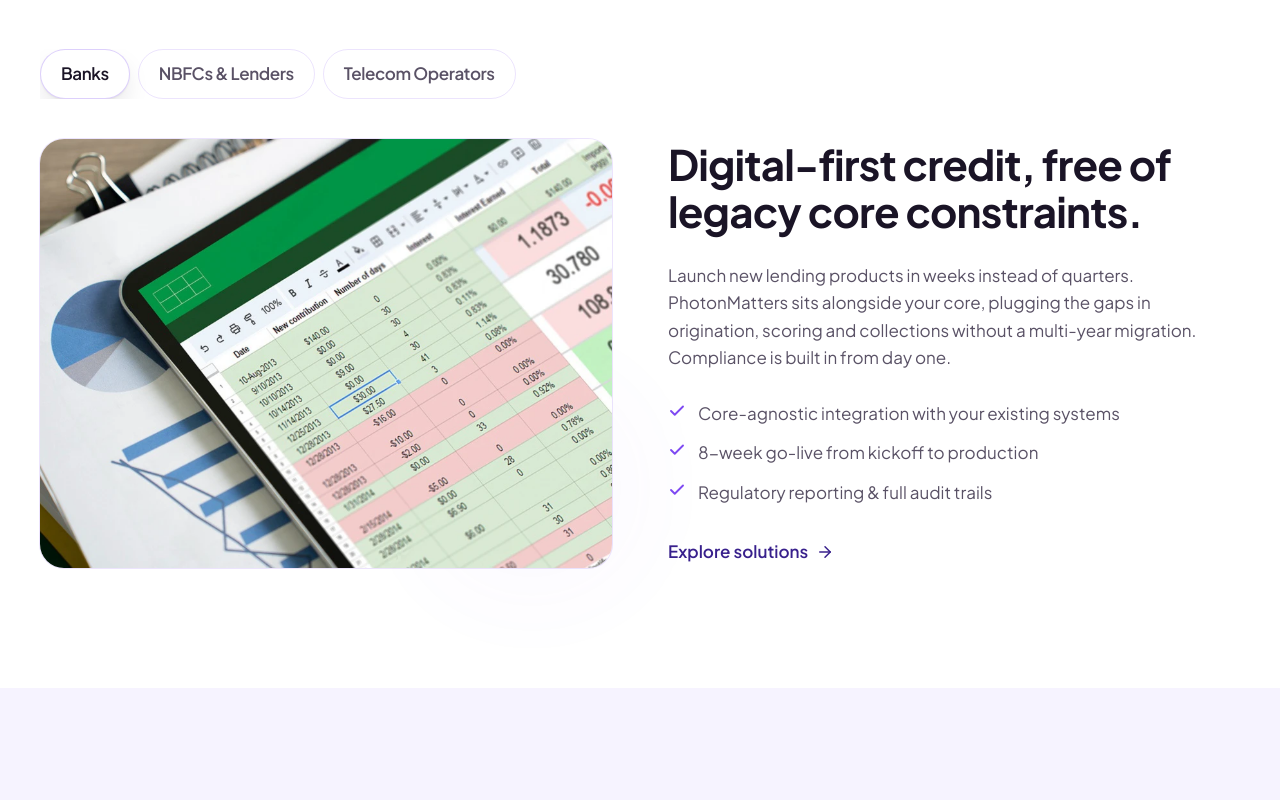
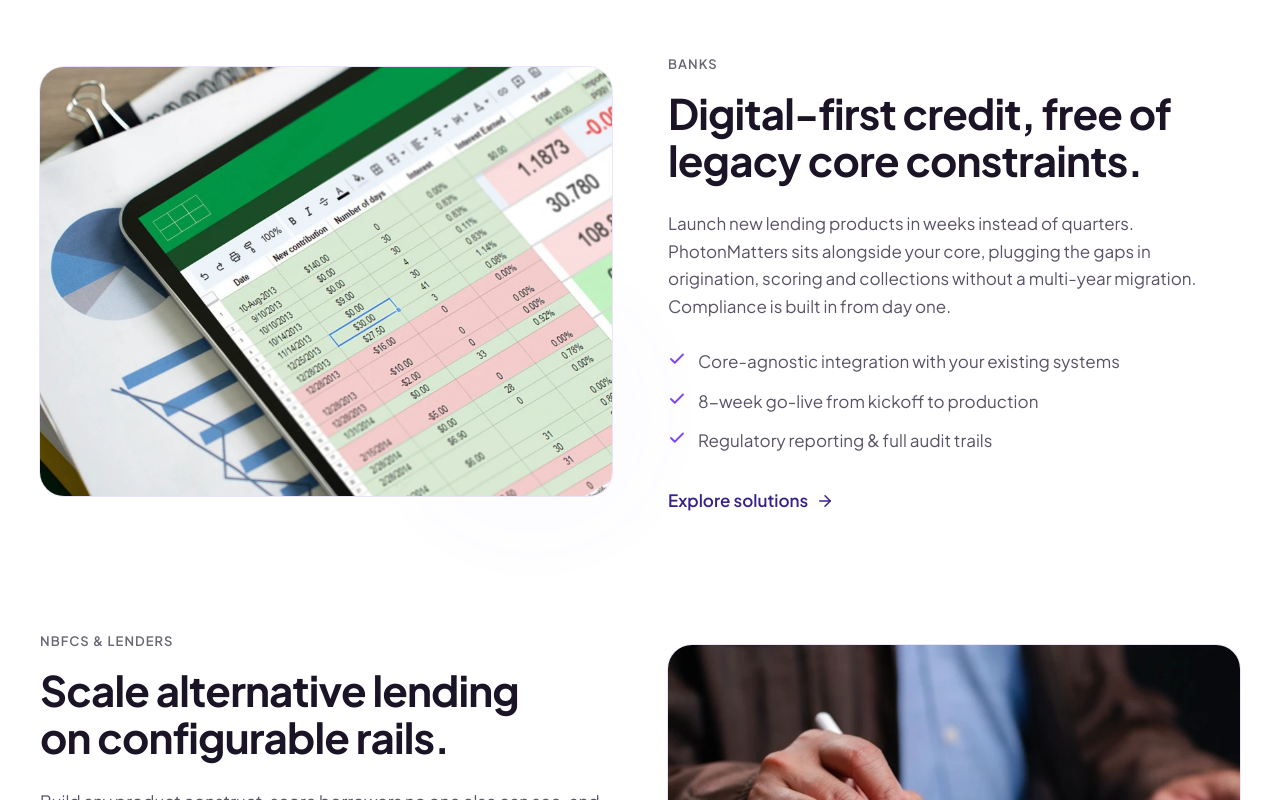
Before and after one commit to digibranders/photonmatters-26, a Next.js app: page /industries in a window 1280 px wide. Shown: the part 700-1500 px from the top of the page. Built offline with nearby package versions, Linux system fonts and the light colour scheme.

Commit message:
revert(industries): restore vertical alternating industry blocks (drop tab switcher), keeping current images

```diff
--- a/app/industries/page.tsx
+++ b/app/industries/page.tsx
@@ -1,8 +1,11 @@
+import Image from "next/image";
+import Link from "next/link";
 import type { Metadata } from "next";
+import { Check } from "lucide-react";
 import { HeroDark } from "@/components/layout/HeroDark";
 import { SectionHeader } from "@/components/ui/SectionHeader";
+import { Button } from "@/components/ui/Button";
 import { Reveal } from "@/components/ui/Reveal";
-import { IndustryTabs, type IndustryBlock } from "@/components/industries/IndustryTabs";
 import { MARKETS } from "@/lib/site";
 
 export const metadata: Metadata = {
@@ -10,6 +13,23 @@
   description:
     "Built for the institutions that move credit: banks, NBFCs and telecom operators across Africa, India and the Middle East.",
 };
+
+/** Solid ink heading (matches the site-wide "Solid heading colors" direction). */
+const HEADING =
+  "text-h2 font-bold text-balance pb-[0.18em] text-ink";
+
+interface ChecklistItem {
+  text: string;
+  href?: string;
+}
+interface IndustryBlock {
+  eyebrow: string;
+  heading: string;
+  body: string;
+  checklist: ChecklistItem[];
+  image: string;
+  alt: string;
+}
 
 const BLOCKS: IndustryBlock[] = [
   {
@@ -21,8 +41,7 @@
       { text: "8-week go-live from kickoff to production" },
       { text: "Regulatory reporting & full audit trails" },
     ],
-    image:
-      "/industries/industry1.webp",
+    image: "/industries/industry1.webp",
     alt: "Modern banking headquarters",
   },
   {
@@ -34,8 +53,7 @@
       { text: "Alt-data scoring for thin-file borrowers" },
       { text: "AI collections to protect the book" },
     ],
-    image:
-      "/industries/industry2.webp",
+    image: "/industries/industry2.webp",
     alt: "Lending team at work",
   },
   {
@@ -47,8 +65,7 @@
       { text: "Microloans delivered entirely via mobile" },
       { text: "Missed Call & Collect Call engagement", href: "/gsm" },
     ],
-    image:
-      "/industries/industry3.webp",
+    image: "/industries/industry3.webp",
     alt: "Mobile-money vendor",
   },
 ];
@@ -59,6 +76,56 @@
   { value: "99.9%", label: "Platform availability" },
   { value: "3", label: "Regions: Africa · India · ME" },
 ];
+
+/** One vertical industry block: image and copy, alternating sides down the page. */
+function FeatureBlock({ block, flip }: { block: IndustryBlock; flip: boolean }) {
+  return (
+    <div className="grid gap-10 lg:grid-cols-2 lg:items-center lg:gap-14">
+      <Reveal className={flip ? "lg:order-2" : undefined}>
+        <figure className="relative">
+          <div
+            aria-hidden
+            className="pointer-events-none absolute -bottom-8 -right-8 -z-10 h-56 w-56 rounded-full opacity-70 blur-3xl"
+            style={{ background: "radial-gradient(circle, rgba(126,73,242,0.16), transparent 70%)" }}
+          />
+          <div className="relative aspect-[4/3] overflow-hidden rounded-3xl ring-1 ring-line">
+            <Image
+              src={block.image}
+              alt={block.alt}
+              fill
+              sizes="(max-width: 1024px) 100vw, 50vw"
+              className="object-cover"
+            />
+          </div>
+        </figure>
+      </Reveal>
+      <Reveal delay={0.1} className={flip ? "lg:order-1" : undefined}>
+        <span className="eyebrow mb-4">{block.eyebrow}</span>
+        <h2 className={HEADING}>{block.heading}</h2>
+        <p className="mt-5 text-body text-secondary">{block.body}</p>
+        <ul className="mt-7 space-y-3">
+          {block.checklist.map((item) => (
+            <li key={item.text} className="flex items-start gap-3">
+              <Check size={18} className="mt-0.5 shrink-0 text-primary" strokeWidth={2.5} aria-hidden />
+              {item.href ? (
+                <Link href={item.href} className="text-body text-primary-strong hover:underline">
+                  {item.text}
+                </Link>
+              ) : (
+                <span className="text-body text-secondary">{item.text}</span>
+              )}
+            </li>
+          ))}
+        </ul>
+        <div className="mt-8">
+          <Button href="/solutions" variant="link" withArrow>
+            Explore solutions
+          </Button>
+        </div>
+      </Reveal>
+    </div>
+  );
+}
 
 export default function IndustriesPage() {
   return (
@@ -74,9 +141,12 @@
         secondary={{ label: "Explore solutions", href: "/solutions" }}
       />
 
+      {/* Industries: vertical alternating blocks (one mini-page per industry) */}
       <section className="section">
-        <div className="container-site">
-          <IndustryTabs blocks={BLOCKS} />
+        <div className="container-site flex flex-col gap-20 lg:gap-28">
+          {BLOCKS.map((block, i) => (
+            <FeatureBlock key={block.eyebrow} block={block} flip={i % 2 === 1} />
+          ))}
         </div>
       </section>
 
--- a/components/industries/IndustryTabs.tsx
+++ /dev/null
@@ -1,122 +0,0 @@
-"use client";
-
-import { useState } from "react";
-import Image from "next/image";
-import Link from "next/link";
-import { AnimatePresence, motion, useReducedMotion } from "framer-motion";
-import { Check } from "lucide-react";
-import { Button } from "@/components/ui/Button";
-import { cn } from "@/lib/cn";
-
-export interface IndustryChecklistItem {
-  text: string;
-  href?: string;
-}
-
-export interface IndustryBlock {
-  eyebrow: string;
-  heading: string;
-  body: string;
-  checklist: IndustryChecklistItem[];
-  image: string;
-  alt: string;
-}
-
-const HEADING_CLIP =
-  "text-h2 font-bold text-balance pb-[0.18em] text-ink";
-
-/**
- * Three near-identical "mini-page" blocks (image + heading + copy + checklist)
- * stacked vertically read as ~2,500px of repetition on mobile. A pill tab
- * switcher over one shared content area (same pattern as ProductExplorer)
- * removes that repetition at every viewport width, not just mobile.
- */
-export function IndustryTabs({ blocks }: { blocks: IndustryBlock[] }) {
-  const reduce = useReducedMotion();
-  const [active, setActive] = useState(0);
-  const block = blocks[active];
-
-  return (
-    <div>
-      <div
-        role="tablist"
-        aria-label="Industries"
-        className="-mx-[var(--gutter)] flex gap-2 overflow-x-auto px-[var(--gutter)] pb-1 [scrollbar-width:none] sm:mx-0 sm:px-0 sm:pb-0 [&::-webkit-scrollbar]:hidden"
-      >
-        {blocks.map((b, i) => {
-          const isActive = i === active;
-          return (
-            <button
-              key={b.eyebrow}
-              type="button"
-              role="tab"
-              aria-selected={isActive}
-              onClick={() => setActive(i)}
-              className={cn(
-                "shrink-0 cursor-pointer whitespace-nowrap rounded-full border px-5 py-2.5 text-body font-semibold tracking-tight transition-all duration-200",
-                isActive
-                  ? "border-line-strong bg-surface text-ink shadow-[var(--shadow-overlay)]"
-                  : "border-line text-secondary hover:border-line-strong hover:bg-white/60 hover:text-ink",
-              )}
-            >
-              {b.eyebrow}
-            </button>
-          );
-        })}
-      </div>
-
-      <div className="relative mt-10">
-        <AnimatePresence mode="wait">
-          <motion.div
-            key={active}
-            initial={reduce ? false : { opacity: 0, y: 14 }}
-            animate={{ opacity: 1, y: 0 }}
-            exit={reduce ? undefined : { opacity: 0, y: -14 }}
-            transition={{ duration: 0.3, ease: [0.16, 1, 0.3, 1] }}
-            className="grid gap-10 lg:grid-cols-2 lg:items-center lg:gap-14"
-          >
-            <figure className="relative">
-              <div
-                aria-hidden
-                className="pointer-events-none absolute -bottom-8 -right-8 -z-10 h-56 w-56 rounded-full opacity-70 blur-3xl"
-                style={{ background: "radial-gradient(circle, rgba(126,73,242,0.16), transparent 70%)" }}
-              />
-              <div className="relative aspect-[4/3] overflow-hidden rounded-3xl ring-1 ring-line">
-                <Image
-                  src={block.image}
-                  alt={block.alt}
-                  fill
-                  sizes="(max-width: 1024px) 100vw, 50vw"
-                  className="object-cover"
-                />
-              </div>
-            </figure>
-            <div>
-              <h2 className={HEADING_CLIP}>{block.heading}</h2>
-              <p className="mt-5 text-body text-secondary">{block.body}</p>
-              <ul className="mt-7 space-y-3">
-                {block.checklist.map((item) => (
-                  <li key={item.text} className="flex items-start gap-3">
-                    <Check size={18} className="mt-0.5 shrink-0 text-primary" strokeWidth={2.5} aria-hidden />
-                    {item.href ? (
-                      <Link href={item.href} className="text-body text-primary-strong hover:underline">
-                        {item.text}
-                      </Link>
-                    ) : (
-                      <span className="text-body text-secondary">{item.text}</span>
-                    )}
-                  </li>
-                ))}
-              </ul>
-              <div className="mt-8">
-                <Button href="/solutions" variant="link" withArrow>
-                  Explore solutions
-                </Button>
-              </div>
-            </div>
-          </motion.div>
-        </AnimatePresence>
-      </div>
-    </div>
-  );
-}
```
